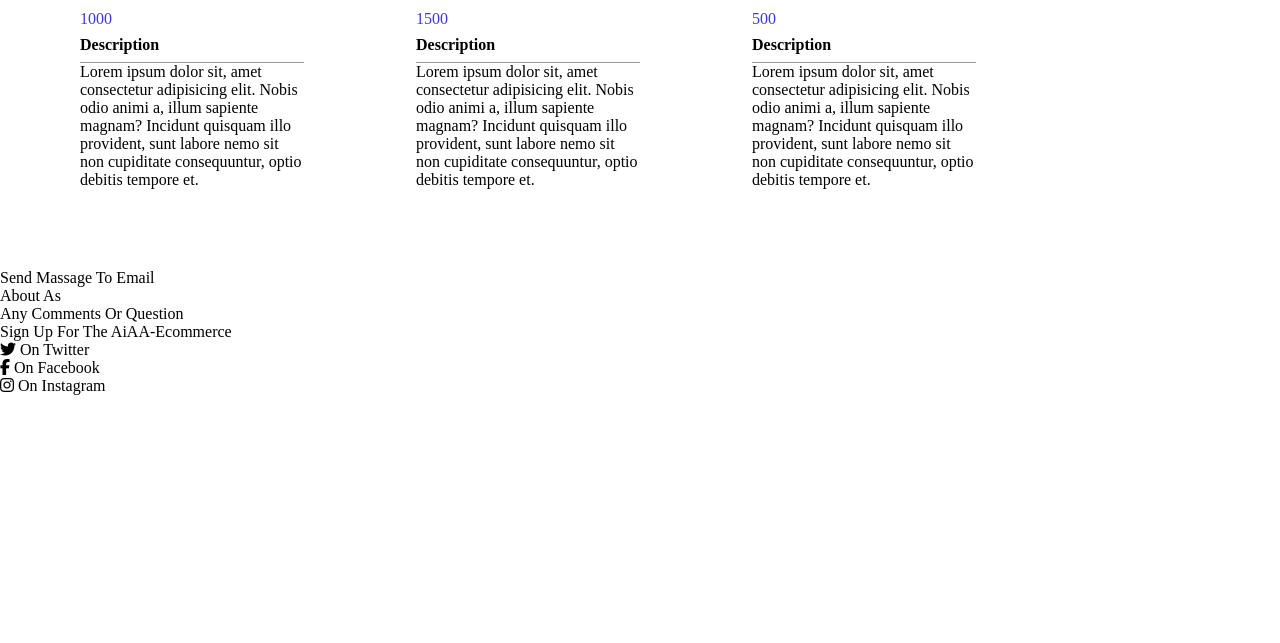
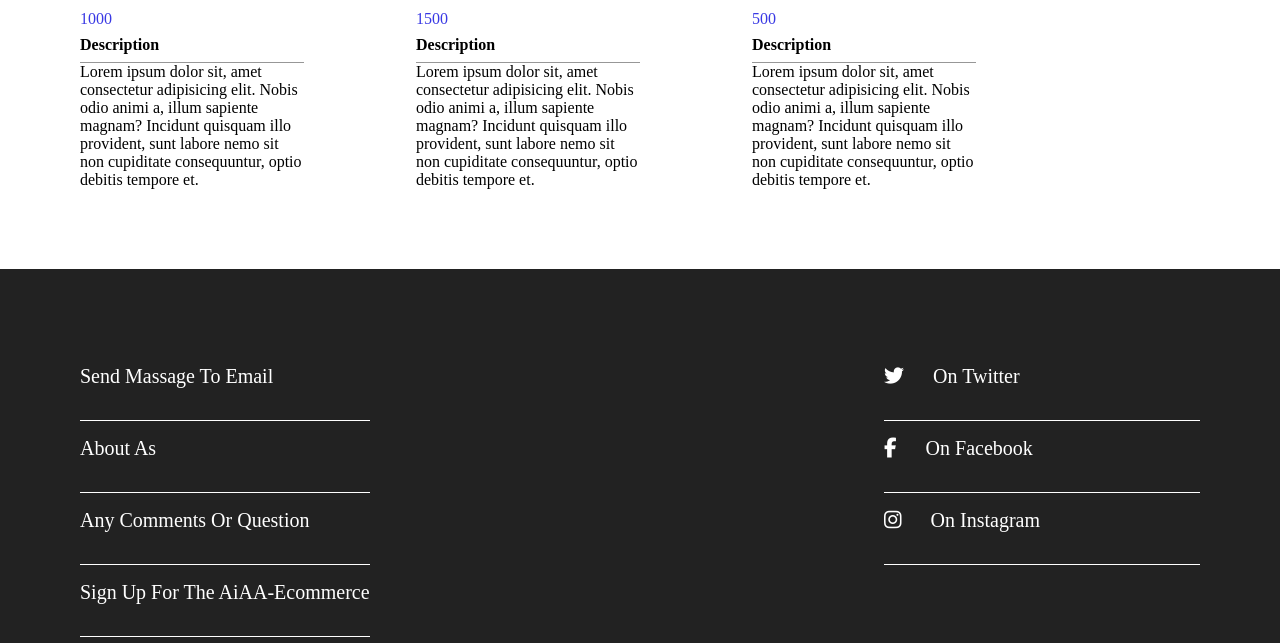
Before and after one commit to AhemdAboAbadi/AiAA-Ecommerce, a website: page index.html in a window 1280 px wide. Shown: the part 1885-2528 px from the top of the page. Before the commit the page ends 2280 px from the top, so only its background shows below. Drawn offline with Linux system fonts and the light colour scheme.

Commit message:
creat a style footer in the main page Relates #17

```diff
--- a/style/index.css
+++ b/style/index.css
@@ -99,3 +99,35 @@
   }
 }
 /* end media */
+
+/* start footer style  */
+.footer-container {
+  display: flex;
+  justify-content: space-between;
+  align-items: flex-start;
+  background-color: rgb(34, 34, 34);
+  width: 100%;
+  color: white;
+  padding: 5rem 5rem 7rem 5rem;
+  font-size: 20px;
+}
+.footer-paragraph {
+  padding: 1rem 0 2rem 0;
+  border-bottom: 1px solid white;
+  cursor: pointer;
+}
+.footer-social {
+  padding-right: 10rem;
+}
+.font-awesome {
+  padding-right: 1.5rem;
+}
+.footer-paragraph:hover {
+  font-size: 23px;
+  transition: 1s;
+  color: antiquewhite;
+}
+.footer-social:hover {
+  color: rgb(221, 0, 0);
+}
+/* end footer style  */
```
